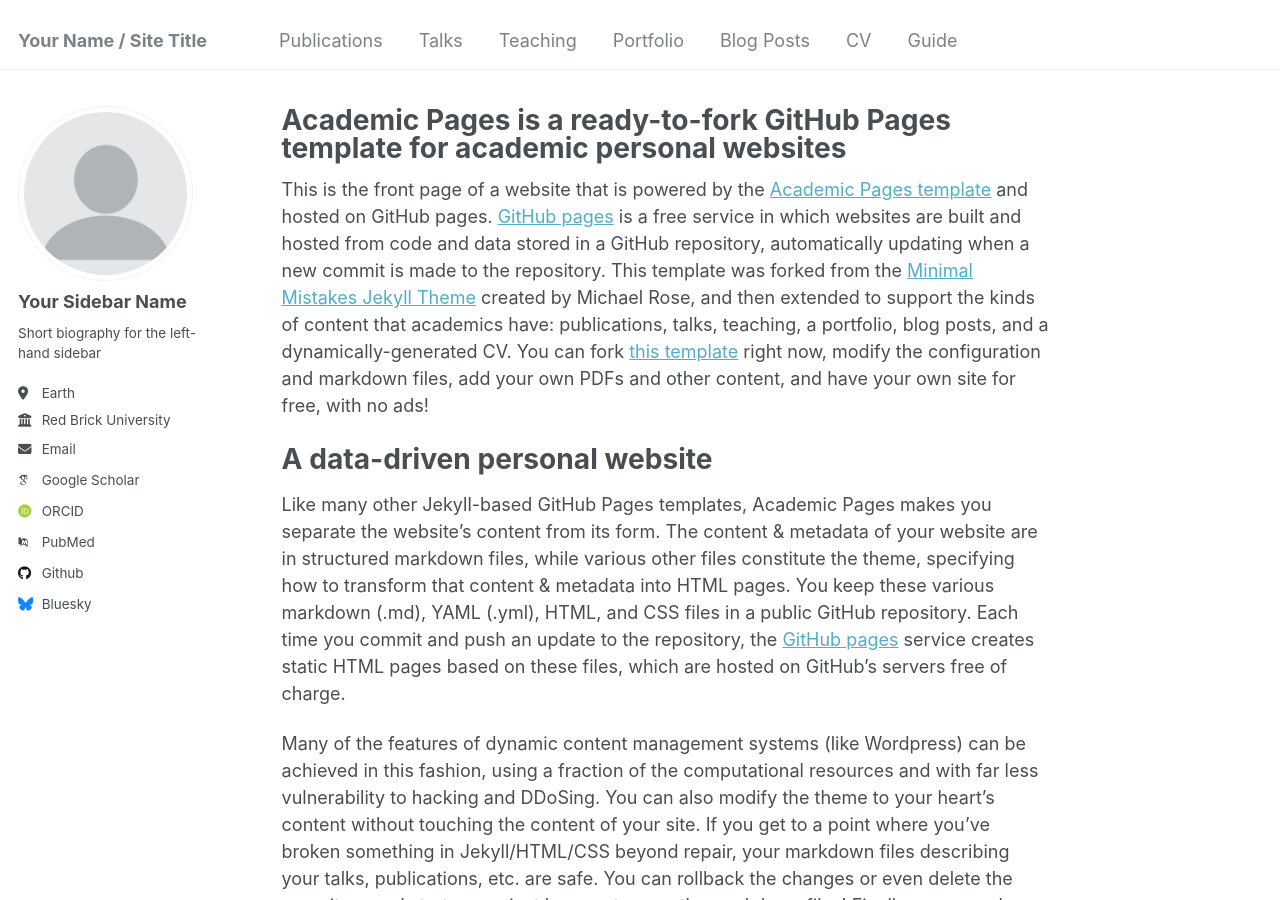
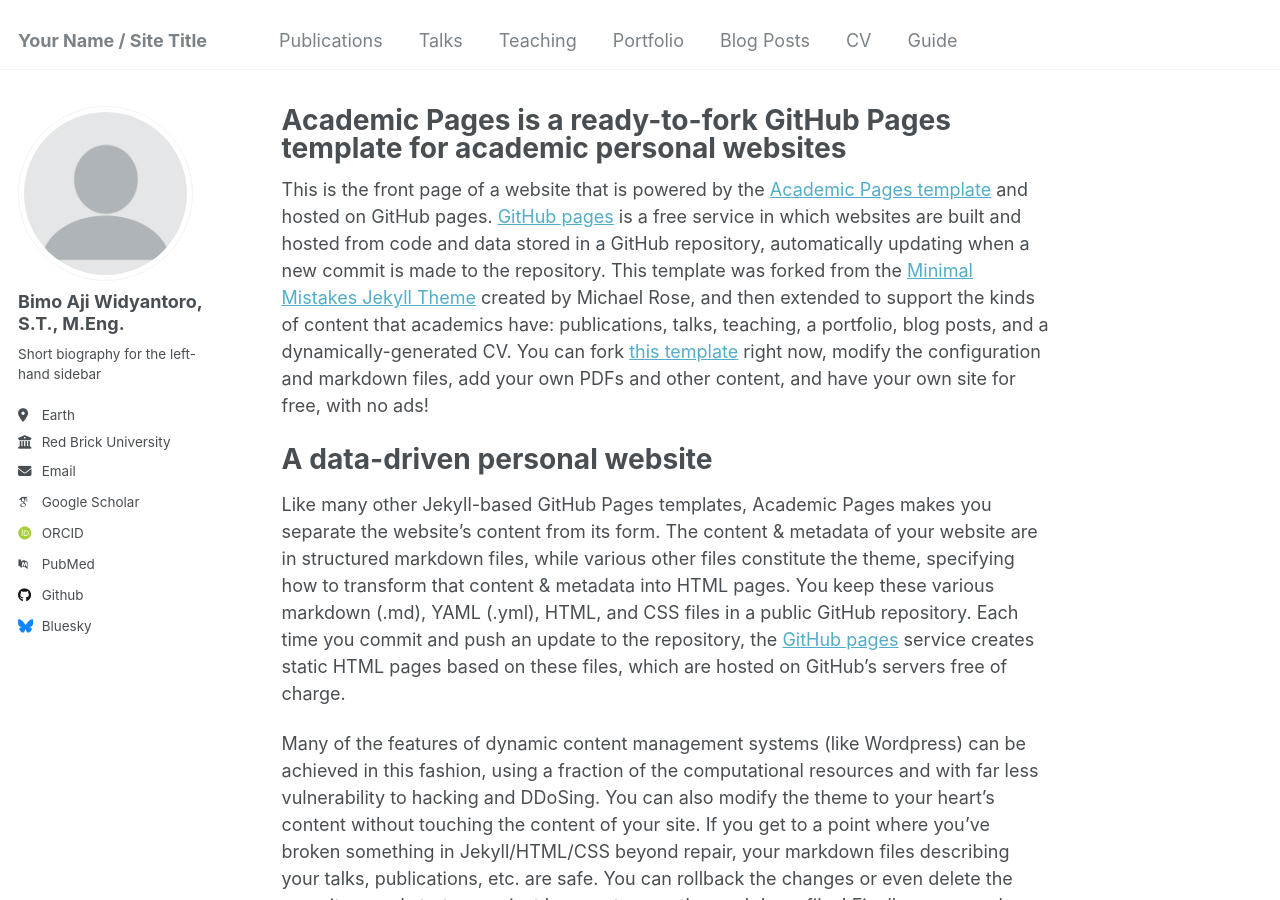
Before and after one commit to bawidyantoro/bawidyantoro.github.io, a Jekyll site: the page built from _pages/about.md, in a window 1280 px wide and 900 px high. Built offline with Jekyll 4.4.1, drawn with Linux system fonts in a browser that asks for light colours; some web fonts are replaced.

Commit message:
Update _config.yml

```diff
--- a/_config.yml
+++ b/_config.yml
@@ -22,7 +22,7 @@ repository               : "academicpages/academicpages.github.io"
 author:
   # Biographic information
   avatar           : "profile.png"
-  name             : "Your Sidebar Name"
+  name             : "Bimo Aji Widyantoro, S.T., M.Eng."
   pronouns         : # example: "she/her"
   bio              : "Short biography for the left-hand sidebar"
   location         : "Earth"
```
